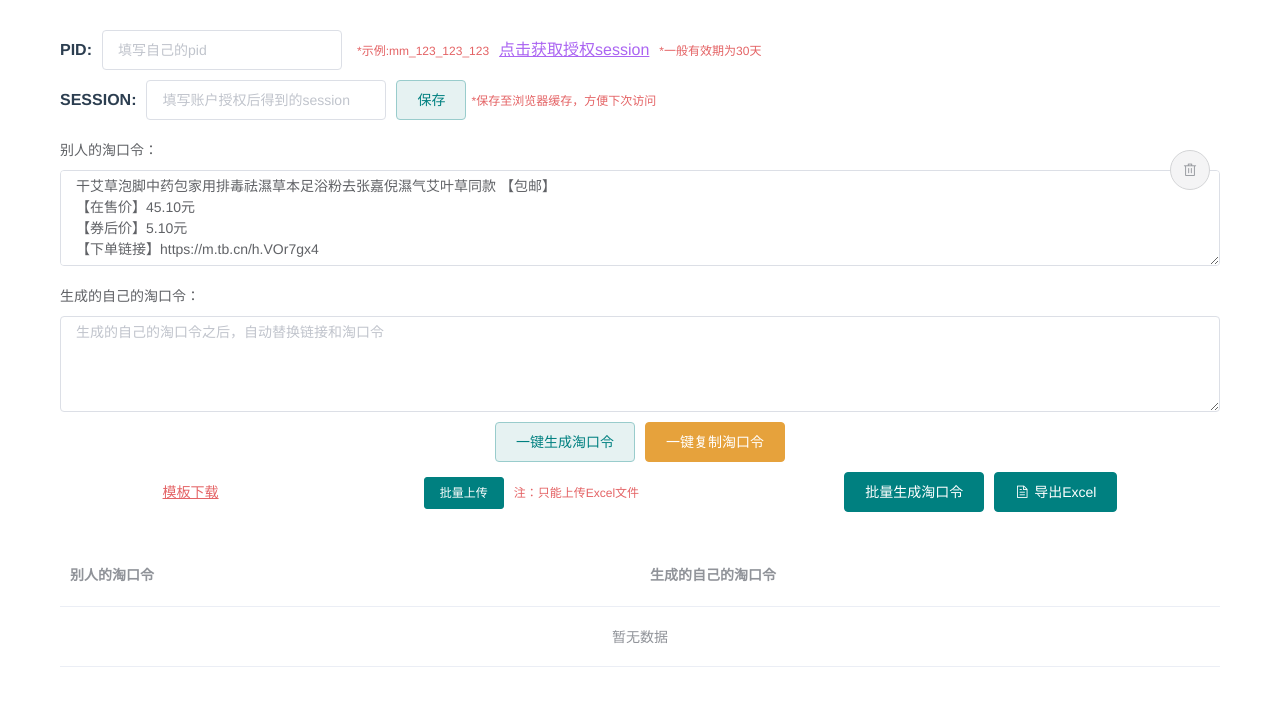
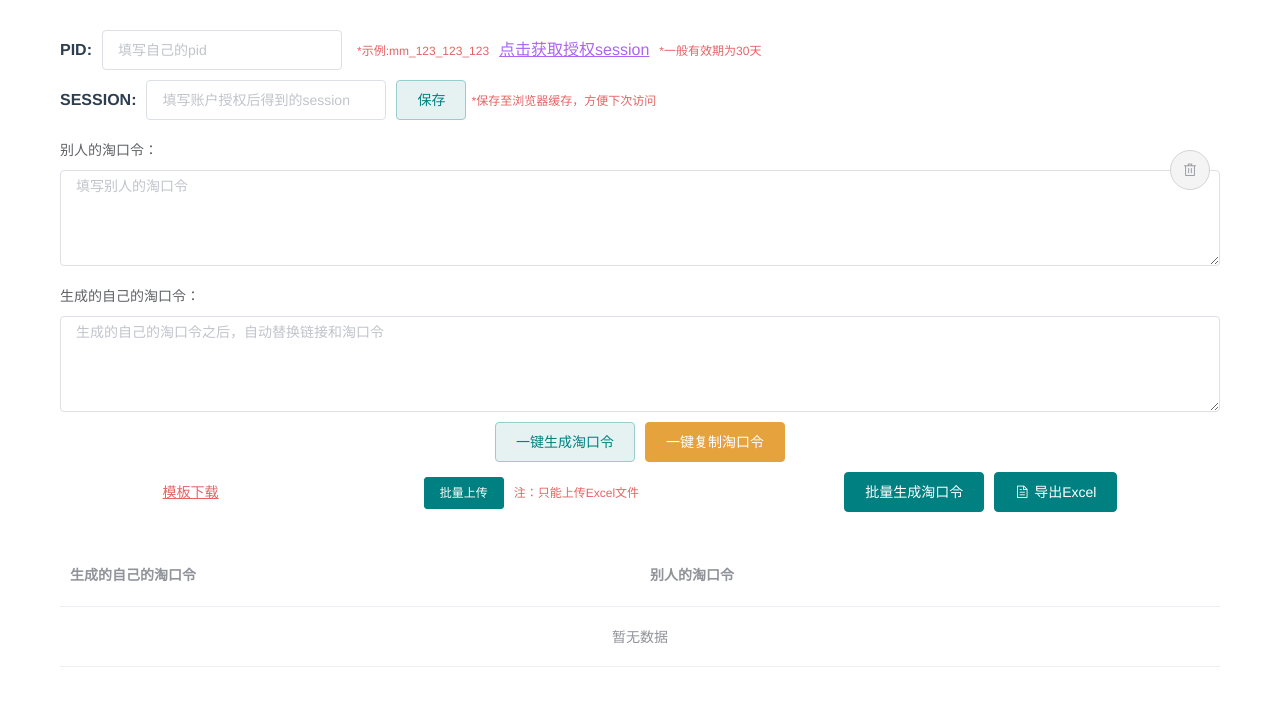
Before and after one commit to sevenchrishai/tbk-qianqian, a Vue app: page / in a window 1280 px wide. Shown: the top 706 px of the page. Built offline with nearby package versions, Linux system fonts and the light colour scheme.

Commit message:
批量请求接口

```diff
--- a/src/components/HelloWorld.vue
+++ b/src/components/HelloWorld.vue
@@ -78,8 +78,8 @@
                             :default-sort = "{prop: 'tb_otherTkl', order: 'descending'}"
                             stripe
                     >
+                        <el-table-column prop="tb_selfTkl" label="生成的自己的淘口令"></el-table-column>
                         <el-table-column prop="tb_otherTkl" label="别人的淘口令"></el-table-column>
-                        <el-table-column prop="tb_selfTkl" label="生成的自己的淘口令"></el-table-column>
                     </el-table>
                 </div>
             </el-form-item>
@@ -97,11 +97,6 @@
                 //mm_669390059_989100147_109618950049
                 pid: '',
                 sessionKey: '',
-                pidObj: {
-                    site_id: '',    //三段式第二段：备案的网站id
-                    adzone_id: '',   //三段式第三段：推广位id
-                    user_id: ''
-                },
                 otherTkl: '',
                 selfTkl: '',
                 shortUrl: '',
@@ -118,15 +113,29 @@
         },
         created(){
             this.ifPidExist();
-            this.otherTkl = '干艾草泡脚中药包家用排毒祛濕草本足浴粉去张嘉倪濕气艾叶草同款 【包邮】\n' +
-                '【在售价】45.10元\n' +
-                '【券后价】5.10元\n' +
-                '【下单链接】https://m.tb.cn/h.VOr7gx4 \n' +
-                '----------------- \n' +
-                '注意，请完整复制这条信息，$R4wU1rfhJJQ$，到【手机淘宝】即可查看\n'
         },
         mounted(){
             this.copyBtn = new this.clipboard('.copy');
+        },
+        computed: {
+            pidObj: {
+                get: function() {
+                    let _this = this
+                    if (_this.pid.trim() !== ''){
+                        let pidArr = _this.pid.split('_');
+                        let len = pidArr.length;
+                        if (len>2){
+                            return {
+                                site_id: pidArr[len-2],
+                                adzone_id: pidArr[len-1],
+                                user_id: pidArr[len-3]
+                            }
+                        }
+                    }
+                    return null
+                },
+                set: function() {}
+            }
         },
         methods: {
             async onConvertSc() {
@@ -144,7 +153,6 @@
                         const spreadGet = await _this.reqGetSpreadGet(privilegeGet)
                         const tpwdCreate = await _this.reqGetTpwdCreate(spreadGet)
                         _this.selfTkl = _this.changeSelfText(_this.otherTkl, tpwdCreate.url, tpwdCreate.tkl)
-                        console.log(tpwdCreate)
                     } catch (e) {
                         console.log(e)
                     }
@@ -290,7 +298,6 @@
                 let _this = this;
                 if (_this.pid.trim() !== '' && _this.sessionKey.trim() !== ''){
                     let pidArr = _this.pid.split('_');
-                    console.log(pidArr)
                     let len = pidArr.length;
                     if (len>2){
                         _this.pidObj.site_id = pidArr[len-2];
@@ -301,7 +308,6 @@
                         _this.storage.set('qianqian_tkl_pid_json',_this.pidObj)
                     }
                 }
-
             },
             ifPidExist(){
                 let pid = this.storage.get('qianqian_tkl_pid');
@@ -369,8 +375,8 @@
                         let arr = []
                         da.map(v => {
                             let obj = {
-                                tb_otherTkl: v['别人的淘口令']?v['别人的淘口令']:'',
-                                tb_selfTkl: v['生成的自己的淘口令']?v['生成的自己的淘口令']:''
+                                tb_selfTkl: v['生成的自己的淘口令']?v['生成的自己的淘口令']:'',
+                                tb_otherTkl: v['别人的淘口令']?v['别人的淘口令']:''
                             };
                             arr.push(obj)
                         })
@@ -391,8 +397,8 @@
                 if (list.length>0){
                     this.downloadLoading = true;
                     import('@/vendor/Export2Excel').then(excel => {
-                        const tHeader = ['别人的淘口令', '生成的自己的淘口令'];
-                        const filterVal = ['tb_otherTkl', 'tb_selfTkl'];
+                        const tHeader = ['生成的自己的淘口令','别人的淘口令'];
+                        const filterVal = ['tb_selfTkl','tb_otherTkl'];
                         const data = this.formatJson(filterVal, list);
                         excel.export_json_to_excel({
                             titleName: 'DataTable',
@@ -412,25 +418,21 @@
             onMuchSc(){
                 console.log('批量生成！')
                 let _this = this
-                // if (_this.tableData2.length > 0) {
-                    //  * 尽量避免使用for循环请求，而要用递归的方式
-                    // _this.reqCount = _this.tableData2.length;
-                    _this.reqCount = 2;
-                    if(_this.reqCount > 0){  // 判断 1.是否请求成功 2.是否到达请求次数
-                        // let res = _this.onBatchConvertSc(_this.tableData2[_this.reqCount-1].tb_otherTkl)
-                        // res.then((data) => {
-                            // console.log(data)
-                            // if (data) {
-                                // _this.tableData2[_this.reqCount-1].tb_selfTkl = data;
-                                _this.reqCount--;
-                                clearTimeout(_this.timer);
-                                _this.timer = setTimeout(() => {
-                                    console.log(_this.reqCount)
-                                    _this.onMuchSc()
-                                }, 1000)
-                            // }
-                        // })
-                    // }
+                if (_this.tableData2.length > 0) { //* 尽量避免使用for循环请求，而要用递归的方式
+                    if (_this.reqCount === _this.tableData2.length) {
+                        return
+                    }
+                    let res = _this.onBatchConvertSc(_this.tableData2[_this.reqCount].tb_otherTkl)
+                    res.then((data) => {
+                        if (data) {
+                            _this.tableData2[_this.reqCount].tb_selfTkl = data;
+                            clearTimeout(_this.timer);
+                            _this.timer = setTimeout(() => {
+                                _this.reqCount++;
+                                _this.onMuchSc()
+                            }, 1000)
+                        }
+                    })
                 }
             }
         },
```
